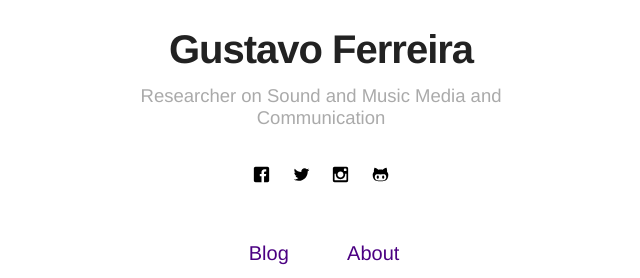
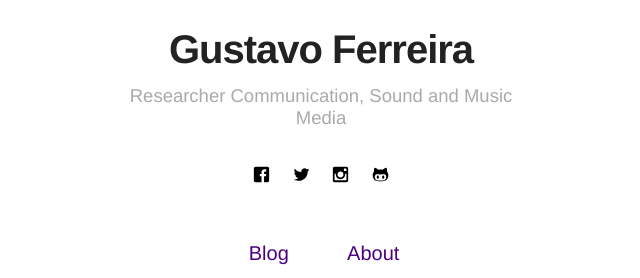
Before and after one commit to guzferreira/guzferreira.github.io, a Jekyll site: the page built from index.html, in a window 1280 px wide. Shown: the part 252-530 px from the top of the page, without its empty margins (319-959 px from the left). Built offline with Jekyll 4.4.1, drawn with Linux system fonts in a browser that asks for light colours.

Commit message:
newchanges

```diff
--- a/_config.yml
+++ b/_config.yml
@@ -1,6 +1,6 @@
 # main text of home
 name: Gustavo Ferreira
-bio: Researcher on Sound and Music Media and Communication
+bio: Researcher Communication, Sound and Music Media
 
 # twitter summary info
 description: Just a CV, ramblings and research
```
